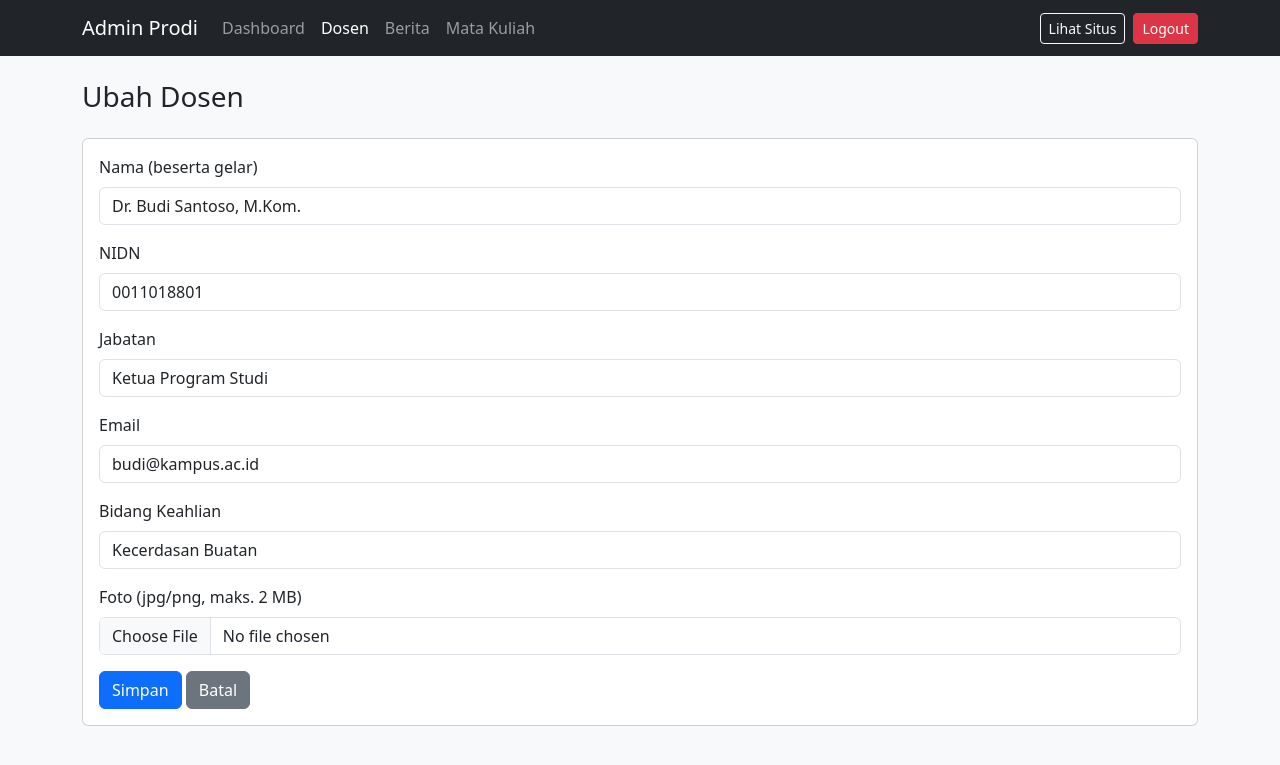
After one commit to zaldymokoginta/website-prodi-ti, a Laravel app: page /admin/dosen/1/edit in a window 1280 px wide. The commit adds this page. Shown: the top 765 px of the page. Run offline with Laravel 12, Linux system fonts and the light colour scheme; the visitor is signed in with stand-in values (Sample User, id 1); data comes from the database, SQL or seed files in the repository.

Commit message:
Tambah login admin dan CRUD dosen

```diff
--- /dev/null
+++ b/app/Http/Controllers/Admin/DosenController.php
@@ -0,0 +1,84 @@
+<?php
+
+namespace App\Http\Controllers\Admin;
+
+use App\Http\Controllers\Controller;
+use App\Models\Dosen;
+use Illuminate\Http\Request;
+use Illuminate\Support\Facades\Storage;
+use Illuminate\Validation\Rule;
+
+class DosenController extends Controller
+{
+    public function index()
+    {
+        $dosen = Dosen::orderBy('nama')->paginate(10);
+
+        return view('admin.dosen.index', compact('dosen'));
+    }
+
+    public function create()
+    {
+        return view('admin.dosen.create');
+    }
+
+    public function store(Request $request)
+    {
+        $data = $request->validate($this->rules());
+
+        if ($request->hasFile('foto')) {
+            $data['foto'] = $request->file('foto')->store('dosen', 'public');
+        }
+
+        Dosen::create($data);
+
+        return redirect()->route('admin.dosen.index')
+            ->with('success', 'Data dosen berhasil ditambahkan.');
+    }
+
+    public function edit(Dosen $dosen)
+    {
+        return view('admin.dosen.edit', compact('dosen'));
+    }
+
+    public function update(Request $request, Dosen $dosen)
+    {
+        $data = $request->validate($this->rules($dosen));
+
+        if ($request->hasFile('foto')) {
+            if ($dosen->foto) {
+                Storage::disk('public')->delete($dosen->foto);
+            }
+            $data['foto'] = $request->file('foto')->store('dosen', 'public');
+        }
+
+        $dosen->update($data);
+
+        return redirect()->route('admin.dosen.index')
+            ->with('success', 'Data dosen berhasil diperbarui.');
+    }
+
+    public function destroy(Dosen $dosen)
+    {
+        if ($dosen->foto) {
+            Storage::disk('public')->delete($dosen->foto);
+        }
+
+        $dosen->delete();
+
+        return redirect()->route('admin.dosen.index')
+            ->with('success', 'Data dosen berhasil dihapus.');
+    }
+
+    private function rules(?Dosen $dosen = null): array
+    {
+        return [
+            'nama' => ['required', 'string', 'max:255'],
+            'nidn' => ['required', 'string', 'max:20', Rule::unique('dosen', 'nidn')->ignore($dosen?->id)],
+            'jabatan' => ['required', 'string', 'max:255'],
+            'email' => ['nullable', 'email', 'max:255'],
+            'bidang_keahlian' => ['nullable', 'string', 'max:255'],
+            'foto' => ['nullable', 'image', 'mimes:jpg,jpeg,png', 'max:2048'],
+        ];
+    }
+}
--- /dev/null
+++ b/resources/views/admin/dosen/_form.blade.php
@@ -0,0 +1,48 @@
+@csrf
+
+<div class="mb-3">
+    <label class="form-label">Nama (beserta gelar)</label>
+    <input type="text" name="nama" value="{{ old('nama', $dosen->nama ?? '') }}"
+           class="form-control @error('nama') is-invalid @enderror">
+    @error('nama')<div class="invalid-feedback">{{ $message }}</div>@enderror
+</div>
+
+<div class="mb-3">
+    <label class="form-label">NIDN</label>
+    <input type="text" name="nidn" value="{{ old('nidn', $dosen->nidn ?? '') }}"
+           class="form-control @error('nidn') is-invalid @enderror">
+    @error('nidn')<div class="invalid-feedback">{{ $message }}</div>@enderror
+</div>
+
+<div class="mb-3">
+    <label class="form-label">Jabatan</label>
+    <input type="text" name="jabatan" value="{{ old('jabatan', $dosen->jabatan ?? '') }}"
+           class="form-control @error('jabatan') is-invalid @enderror">
+    @error('jabatan')<div class="invalid-feedback">{{ $message }}</div>@enderror
+</div>
+
+<div class="mb-3">
+    <label class="form-label">Email</label>
+    <input type="email" name="email" value="{{ old('email', $dosen->email ?? '') }}"
+           class="form-control @error('email') is-invalid @enderror">
+    @error('email')<div class="invalid-feedback">{{ $message }}</div>@enderror
+</div>
+
+<div class="mb-3">
+    <label class="form-label">Bidang Keahlian</label>
+    <input type="text" name="bidang_keahlian" value="{{ old('bidang_keahlian', $dosen->bidang_keahlian ?? '') }}"
+           class="form-control @error('bidang_keahlian') is-invalid @enderror">
+    @error('bidang_keahlian')<div class="invalid-feedback">{{ $message }}</div>@enderror
+</div>
+
+<div class="mb-3">
+    <label class="form-label">Foto (jpg/png, maks. 2 MB)</label>
+    @if (!empty($dosen->foto))
+        <div class="mb-2"><img src="{{ asset('storage/' . $dosen->foto) }}" width="80" class="rounded"></div>
+    @endif
+    <input type="file" name="foto" class="form-control @error('foto') is-invalid @enderror">
+    @error('foto')<div class="invalid-feedback">{{ $message }}</div>@enderror
+</div>
+
+<button class="btn btn-primary">Simpan</button>
+<a href="{{ route('admin.dosen.index') }}" class="btn btn-secondary">Batal</a>
--- /dev/null
+++ b/resources/views/admin/dosen/edit.blade.php
@@ -0,0 +1,13 @@
+@extends('admin.layout')
+
+@section('title', 'Ubah Dosen')
+
+@section('content')
+<h1 class="h3 mb-4">Ubah Dosen</h1>
+<div class="card"><div class="card-body">
+    <form action="{{ route('admin.dosen.update', $dosen) }}" method="POST" enctype="multipart/form-data">
+        @method('PUT')
+        @include('admin.dosen._form')
+    </form>
+</div></div>
+@endsection
--- /dev/null
+++ b/resources/views/admin/layout.blade.php
@@ -0,0 +1,41 @@
+<!DOCTYPE html>
+<html lang="id">
+<head>
+    <meta charset="UTF-8">
+    <meta name="viewport" content="width=device-width, initial-scale=1">
+    <title>@yield('title', 'Admin') - Admin Prodi</title>
+    <link href="https://cdn.jsdelivr.net/npm/bootstrap@5.3.3/dist/css/bootstrap.min.css" rel="stylesheet">
+</head>
+<body class="bg-light">
+
+<nav class="navbar navbar-expand-lg navbar-dark bg-dark">
+    <div class="container">
+        <a class="navbar-brand" href="{{ route('admin.dashboard') }}">Admin Prodi</a>
+        <ul class="navbar-nav me-auto">
+            <li class="nav-item"><a class="nav-link {{ request()->routeIs('admin.dashboard') ? 'active' : '' }}" href="{{ route('admin.dashboard') }}">Dashboard</a></li>
+            <li class="nav-item"><a class="nav-link {{ request()->routeIs('admin.dosen.*') ? 'active' : '' }}" href="{{ route('admin.dosen.index') }}">Dosen</a></li>
+            <li class="nav-item"><a class="nav-link" href="#">Berita</a></li>
+            <li class="nav-item"><a class="nav-link" href="#">Mata Kuliah</a></li>
+        </ul>
+        <a class="btn btn-sm btn-outline-light me-2" href="{{ route('beranda') }}" target="_blank">Lihat Situs</a>
+        <form method="POST" action="{{ route('logout') }}">
+            @csrf
+            <button class="btn btn-sm btn-danger">Logout</button>
+        </form>
+    </div>
+</nav>
+
+<main class="container py-4">
+    @if (session('success'))
+        <div class="alert alert-success alert-dismissible fade show">
+            {{ session('success') }}
+            <button type="button" class="btn-close" data-bs-dismiss="alert"></button>
+        </div>
+    @endif
+
+    @yield('content')
+</main>
+
+<script src="https://cdn.jsdelivr.net/npm/bootstrap@5.3.3/dist/js/bootstrap.bundle.min.js"></script>
+</body>
+</html>
--- a/resources/views/layouts/app.blade.php
+++ b/resources/views/layouts/app.blade.php
@@ -35,6 +35,7 @@
 
     <footer class="bg-dark text-white text-center py-3 mt-5">
         &copy; {{ date('Y') }} Program Studi Teknik Informatika
+        &bull; <a href="{{ route('login') }}" class="text-white-50 small">Login Admin</a>
     </footer>
 
     <script src="https://cdn.jsdelivr.net/npm/bootstrap@5.3.3/dist/js/bootstrap.bundle.min.js"></script>
--- a/routes/web.php
+++ b/routes/web.php
@@ -1,5 +1,8 @@
 <?php
 
+use App\Http\Controllers\Admin\DashboardController as AdminDashboardController;
+use App\Http\Controllers\Admin\DosenController as AdminDosenController;
+use App\Http\Controllers\AuthController;
 use App\Http\Controllers\BerandaController;
 use App\Http\Controllers\BeritaController;
 use App\Http\Controllers\DosenController;
@@ -16,3 +19,16 @@ Route::get('/mata-kuliah', [MataKuliahController::class, 'index'])->name('matkul
 
 Route::get('/berita', [BeritaController::class, 'index'])->name('berita.index');
 Route::get('/berita/{berita:slug}', [BeritaController::class, 'show'])->name('berita.show');
+Route::middleware('guest')->group(function () {
+    Route::get('/login', [AuthController::class, 'showLogin'])->name('login');
+    Route::post('/login', [AuthController::class, 'login']);
+});
+
+Route::post('/logout', [AuthController::class, 'logout'])
+    ->middleware('auth')
+    ->name('logout');
+
+Route::middleware('auth')->prefix('admin')->name('admin.')->group(function () {
+    Route::get('/', [AdminDashboardController::class, 'index'])->name('dashboard');
+    Route::resource('dosen', AdminDosenController::class)->except('show');
+});
```
Also changed, not shown: app/Http/Controllers/Admin/DashboardController.php (added, +20 -0 lines), app/Http/Controllers/AuthController.php (added, +41 -0 lines), database/seeders/AdminSeeder.php (added, +17 -0 lines), resources/views/admin/dashboard.blade.php (added, +24 -0 lines), resources/views/admin/dosen/create.blade.php (added, +12 -0 lines), resources/views/admin/dosen/index.blade.php (added, +57 -0 lines), resources/views/auth/login.blade.php (added, +41 -0 lines).
